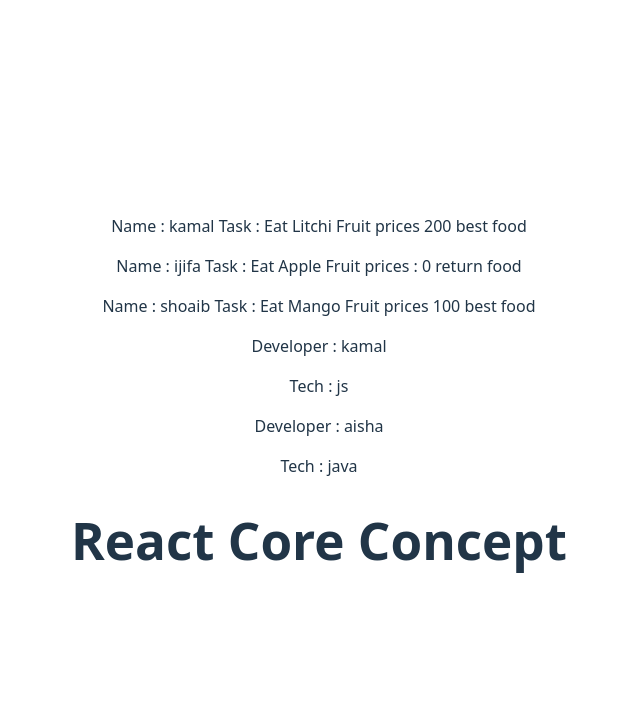
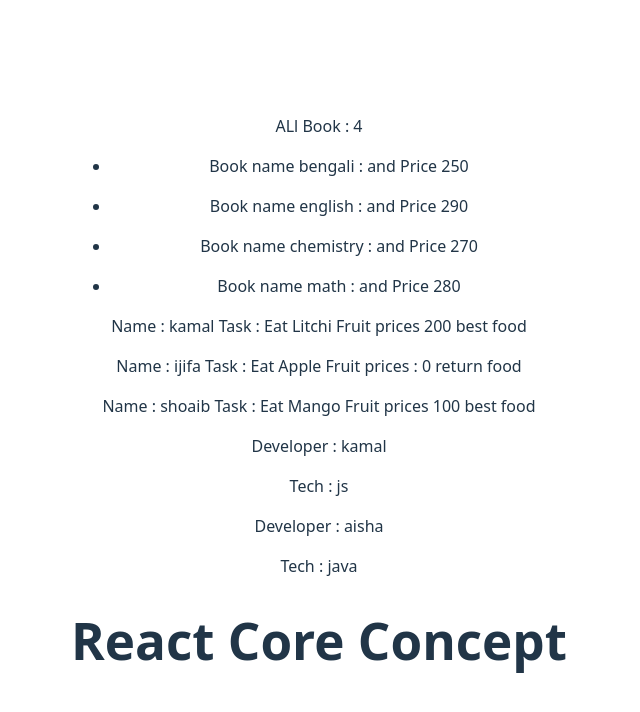
Before and after one commit to kamalcodezen/react-first-app, a React (Vite) app: page / in a window 1280 px wide. Shown: the top 712 px of the page, without its empty margins (321-961 px from the left). Built offline with nearby package versions, Linux system fonts and the light colour scheme.

Commit message:
component practice

```diff
--- a/src/App.jsx
+++ b/src/App.jsx
@@ -2,6 +2,9 @@ import "./App.css";
 import "./Todo";
 import ToDo from "./Todo";
 import Fruit from "./Todo";
+import Library from "./Library";
+
+
 
 // function App() {
 //   return (
@@ -11,10 +14,19 @@ import Fruit from "./Todo";
 //   );
 // }
 
+const books = [
+  { id: 1, name: "bengali", price: 250 },
+  { id: 2, name: "english", price: 290 },
+  { id: 3, name: "chemistry", price: 270 },
+  { id: 4, name: "math", price: 280 },
+];
+
 function App() {
   const price = 200;
   return (
     <>
+      <Library books={books}></Library>
+
       <Fruit name="kamal" task="Eat Litchi" isEating={true} price={price}>
         {" "}
       </Fruit>
@@ -25,8 +37,8 @@ function App() {
         {" "}
       </Fruit>
 
-      <Developer name="kamal" tech="js"/>
-      <Developer name="aisha" tech="java"/>
+      <Developer name="kamal" tech="js" />
+      <Developer name="aisha" tech="java" />
 
       {/* <ToDo
       task="Learn React"
@@ -78,11 +90,11 @@ function App() {
   );
 }
 
-function Developer(Props) {
+function Developer({ name, tech }) {
   return (
     <div>
-      <p>Developer : {Props.name}</p>
-      <p>Tech : {Props.tech}</p>
+      <p>Developer : {name}</p>
+      <p>Tech : {tech}</p>
     </div>
   );
 }
--- /dev/null
+++ b/src/book.jsx
@@ -0,0 +1,11 @@
+export default function Book({ book }) {
+  const { name, price } = book;
+
+  return (
+    <ul>
+      <li>
+        Book name {name} : and Price {price}
+      </li>
+    </ul>
+  );
+}
--- /dev/null
+++ b/src/library.jsx
@@ -0,0 +1,13 @@
+import Book from "./book";
+
+export default function Library({ books }) {
+  console.log(books);
+  return (
+    <div>
+      <p>ALl Book : {books.length} </p>
+      {books.map((book) => (
+        <Book key={book.id} book={book}></Book>
+      ))}
+    </div>
+  );
+}
```
